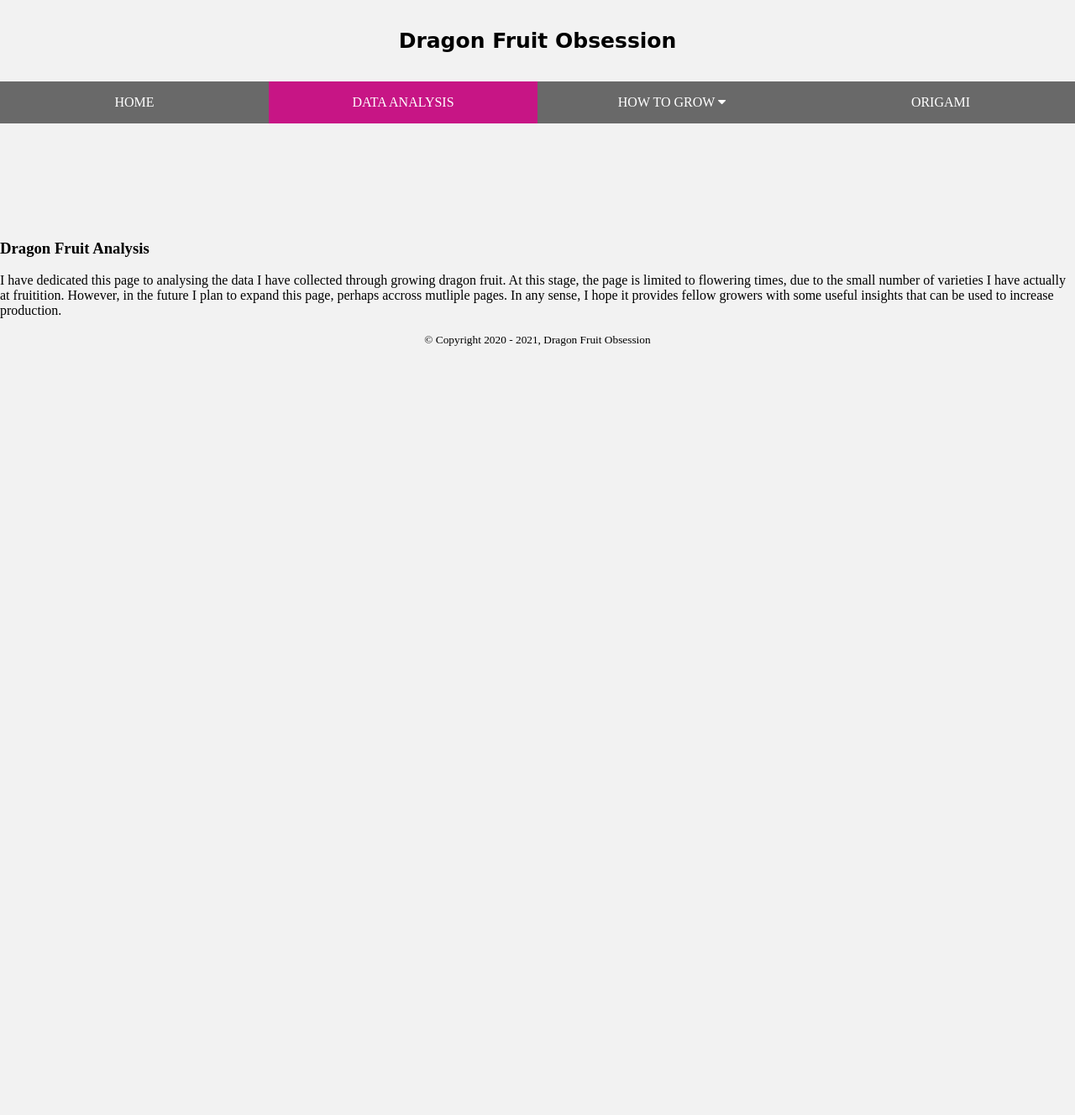
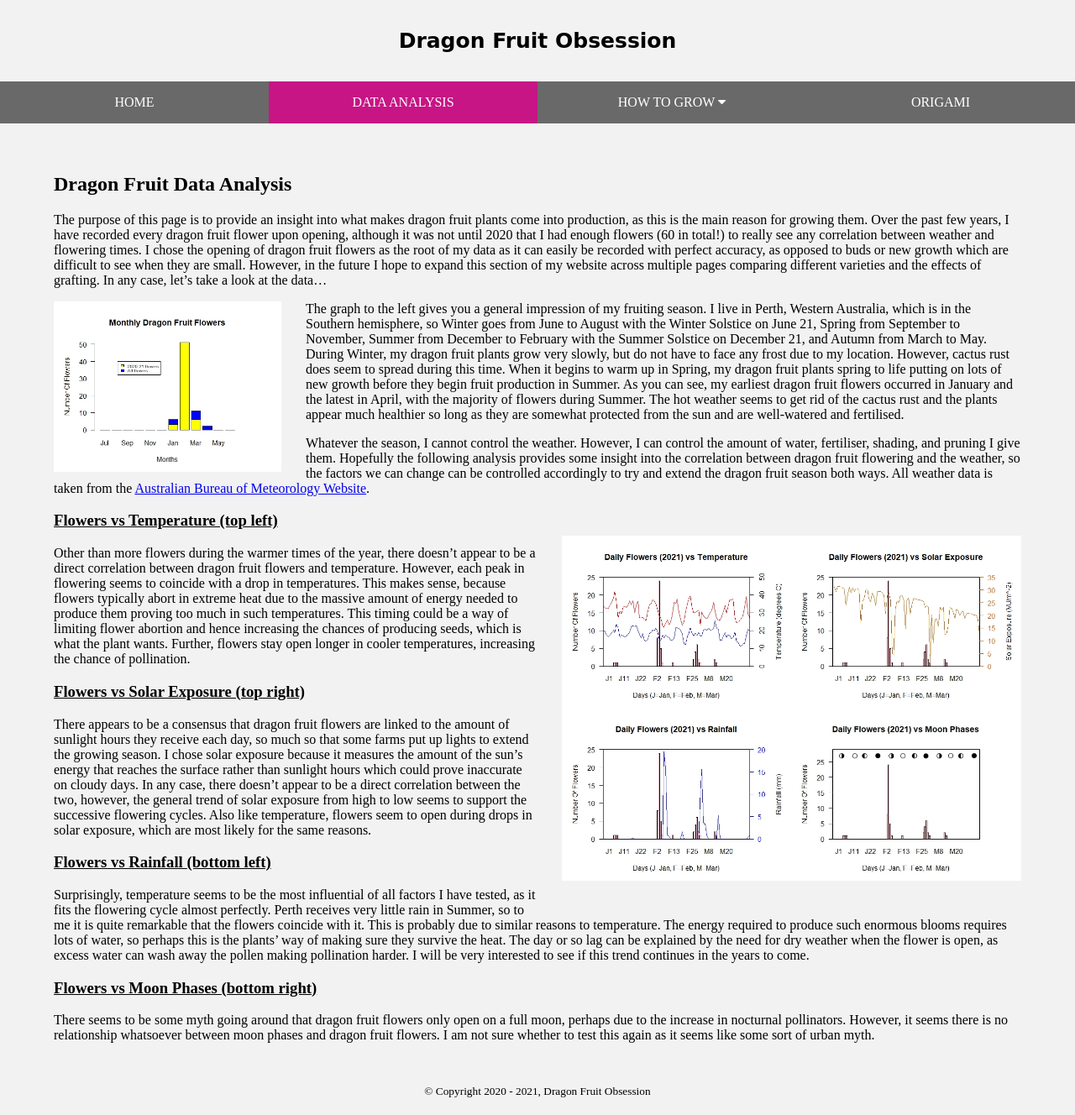
Before and after one commit to DragonFruitObsession/dragonfruitobsession.github.io, a PHP site: page /analysis/data-analysis.html in a window 1280 px wide. Shown: the whole page at 84% size. Before the commit the page ends 412 px from the top, so only its background shows below. Run offline with PHP 8.4, Linux system fonts and the light colour scheme; some web fonts are replaced.

Commit message:
Finally started the Data Analysis page.

```diff
--- a/analysis/analysis.css
+++ b/analysis/analysis.css
@@ -9,5 +9,24 @@
 }
 
 .content {
-  padding: 5%;
+  padding: 5% 5% 2.5% 5%;
 }
+
+.img-1 {
+  width: 300px;
+  height: auto;
+  padding-right: 2.5%;
+  float: left;
+}
+
+.image-grid {
+  display: inline-grid;
+  grid-template-columns: 1fr 1fr;
+  width: 50%;
+  float: right;
+  padding: 2.5% 0% 2.5% 2.5%;
+}
+
+.figure {
+  width: 100%;
+}
--- a/analysis/data-analysis.html
+++ b/analysis/data-analysis.html
@@ -30,13 +30,60 @@
 </head>
 
 
+<!-- jpg vs jpeg is important -->
 
 <body>
-  <p class="content"><h3>Dragon Fruit Analysis</h3>I have dedicated this page to analysing the data I have collected through growing dragon fruit. At this stage, the page is limited to flowering times, due to the small number of varieties I have actually at fruitition. However, in the future I plan to expand this page, perhaps accross mutliple pages. In any sense, I hope it provides fellow growers with some useful insights that can be used to increase production.</p>
-
-  <div class="copyright">
-    <small>&copy; Copyright 2020 - 2021, Dragon Fruit Obsession</small>
+  <div class="content">
+    <h2>Dragon Fruit Data Analysis</h2>
+    <p>The purpose of this page is to provide an insight into what makes dragon fruit plants come into production, as this is the main reason for growing them. Over the past few years, I have recorded every dragon fruit flower upon opening, although
+      it
+      was not until 2020 that I had enough flowers (60 in total!) to really see any correlation between weather and flowering times. I chose the opening of dragon fruit flowers as the root of my data as it can easily be recorded with perfect
+      accuracy,
+      as opposed to buds or new growth which are difficult to see when they are small. However, in the future I hope to expand this section of my website across multiple pages comparing different varieties and the effects of grafting. In any case,
+      let’s take a look at the data…</p>
+    <img src="Flower Graphs/Monthly Flowers.jpeg" alt="Graph of all monthly flowers" class="img-1">
+    <p>The graph to the left gives you a general impression of my fruiting season. I live in Perth, Western Australia, which is in the Southern hemisphere, so Winter goes from June to August with the Winter Solstice on June 21, Spring from September
+      to November, Summer from December
+      to
+      February with the Summer Solstice on December 21, and Autumn from March to May. During Winter, my dragon fruit plants grow very slowly, but do not have to face any frost due to my location. However, cactus rust does seem to spread during this
+      time. When it begins to warm up in
+      Spring, my dragon fruit plants spring to life putting on lots of new growth before they begin fruit production in Summer. As you can see, my earliest dragon fruit flowers occurred in January and the latest in April, with the majority of
+      flowers
+      during Summer. The hot weather seems to get rid of the cactus rust and the plants appear much healthier so long as they are somewhat protected from the sun and are well-watered and fertilised.
+    </p>
+    <p>Whatever the season, I cannot control the weather. However, I can control the amount of water, fertiliser, shading, and pruning I give them. Hopefully the following analysis provides some insight into the correlation between dragon fruit
+      flowering and the weather,
+      so the factors we can change can be controlled accordingly to try and extend the dragon fruit season both ways. All weather data is taken from the <a href="http://www.bom.gov.au/climate/data-services/station-data.shtml" target="_blank">Australian Bureau of Meteorology Website<a>.</p>
+    <div class="image-grid">
+      <img src="Flower Graphs/Flowers vs Temperature.jpeg" alt="Flowers vs Temperature" class="figure">
+      <img src="Flower Graphs/Flowers vs Solar Exposure.jpeg" alt="Flowers vs Solar Exposure" class="figure">
+      <img src="Flower Graphs/Flowers vs Rainfall.jpeg" alt="Flowers vs Rainfall" class="figure">
+      <img src="Flower Graphs/Flowers vs Moon Phases.jpg" alt="Flowers vs Moon Phases" class="figure">
+    </div>
+    <div>
+      <h3><u>Flowers vs Temperature (top left)</u></h3>
+      <p>Other than more flowers during the warmer times of the year, there doesn’t appear to be a direct correlation between dragon fruit flowers and temperature. However, each peak in flowering seems to coincide with a drop in temperatures. This
+        makes sense, because flowers typically abort in extreme heat due to the massive amount of energy needed to produce them proving too much in such temperatures. This timing could be a way of limiting flower abortion and hence increasing the
+        chances of producing seeds, which is what the plant wants. Further, flowers stay open longer in cooler temperatures, increasing the chance of pollination.</p>
+      <h3><u>Flowers vs Solar Exposure (top right)</u></h3>
+      <p>There appears to be a consensus that dragon fruit flowers are linked to the amount of sunlight hours they receive each day, so much so that some farms put up lights to extend the growing season. I chose solar exposure because it measures the
+        amount of the sun’s energy that reaches the surface rather than sunlight hours which could prove inaccurate on cloudy days. In any case, there doesn’t appear to be a direct correlation between the two, however, the general trend of solar
+        exposure from high to low seems to support the successive flowering cycles. Also like temperature, flowers seem to open during drops in solar exposure, which are most likely for the same reasons.</p>
+      <h3><u>Flowers vs Rainfall (bottom left)</u></h3>
+      <p>Surprisingly, temperature seems to be the most influential of all factors I have tested, as it fits the flowering cycle almost perfectly. Perth receives very little rain in Summer, so to me it is quite remarkable that the flowers coincide
+        with it. This is probably due to similar reasons to temperature. The energy required to produce such enormous blooms requires lots of water, so perhaps this is the plants’ way of making sure they survive the heat. The day or so lag can be
+        explained by the need for dry weather when the flower is open, as excess water can wash away the pollen making pollination harder. I will be very interested to see if this trend continues in the years to come.</p>
+      <h3><u>Flowers vs Moon Phases (bottom right)</u></h3>
+      <p>There seems to be some myth going around that dragon fruit flowers only open on a full moon, perhaps due to the increase in nocturnal pollinators. However, it seems there is no relationship whatsoever between moon phases and dragon fruit
+        flowers. I am not sure whether to test this again as it seems like some sort of urban myth.</p>
+    </div>
   </div>
 </body>
 
+
+<div class="copyright">
+  <small>&copy; Copyright 2020 - 2021, Dragon Fruit Obsession</small>
+</div>
+
+
 </html>
--- a/how-to-grow/trellising/trellising.html
+++ b/how-to-grow/trellising/trellising.html
@@ -118,7 +118,7 @@
     <div class="indent"><br><b>1. Metal posts and wire mesh</b>. This method has proven successful for many growers, such as Self-Sufficient Me. It is commonly used in combination with the single pole method, where it can be installed between each
       pole. Wire mesh is very strong;
       however, it is a good idea to run some plastic tubing over the top of it for the safety of the plants.
-      <br><b>2. Star pickets and wire</b>. While this not be the strongest trellis option, you could always combine it with a pre-existing fence. If you want it to stand alone, put some extra supports on either side of the trellis to prevent it from
+      <br><b>2. Star pickets and wire</b>. While this is not the strongest trellis option, you could always combine it with a pre-existing fence. If you want it to stand alone, put some extra supports on either side of the trellis to prevent it from
       caving in,
       and consider fixing a sturdy metal pole across the top. If you can, get plastic-coated wire (such as washing line), to weave between the holes. This will give you something to tie the leading stems to as you train them up the trellis, and also
       increase the weight-capacity of your trellis.
```
Also changed, not shown: analysis/Flower Graphs/Flowers vs Moon Phases.jpg (added), analysis/Flower Graphs/Flowers vs Rainfall.jpeg (added), analysis/Flower Graphs/Flowers vs Solar Exposure.jpeg (added), analysis/Flower Graphs/Flowers vs Temperature.jpeg (added), analysis/Flower Graphs/Monthly Flowers.jpeg (added).
